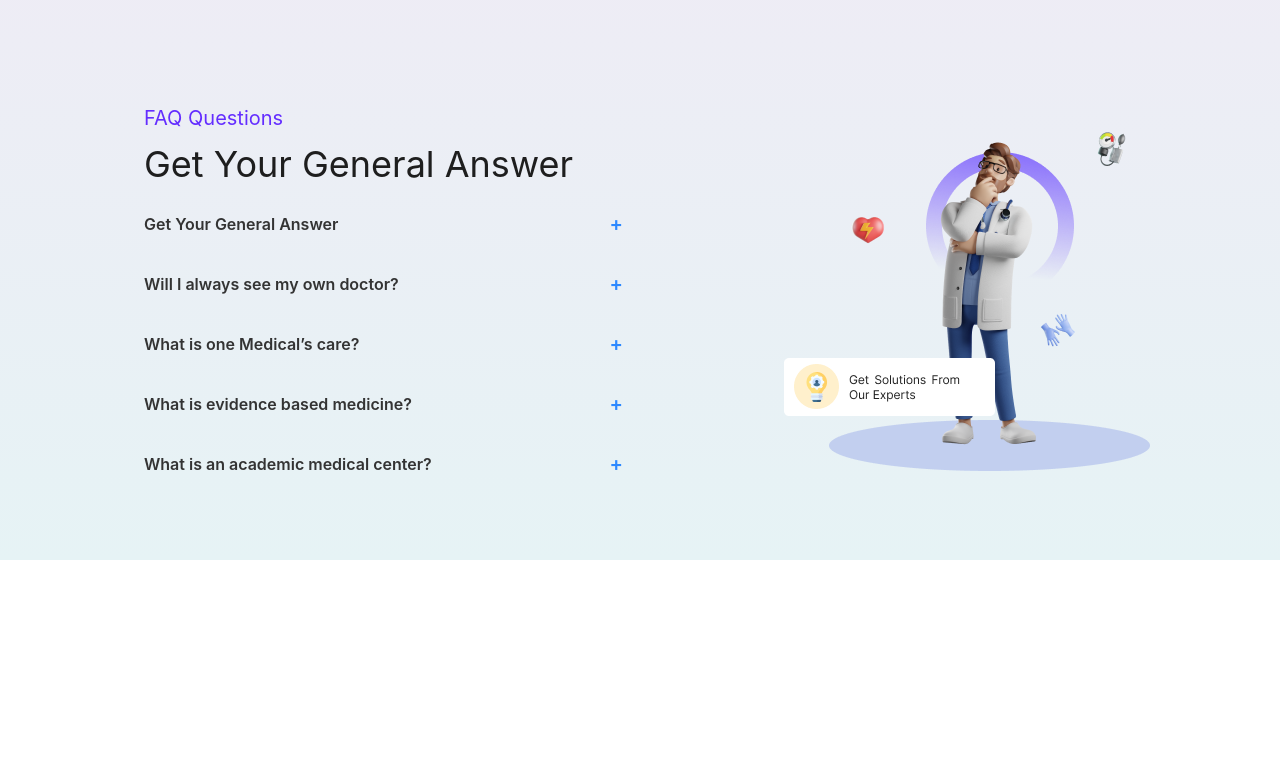
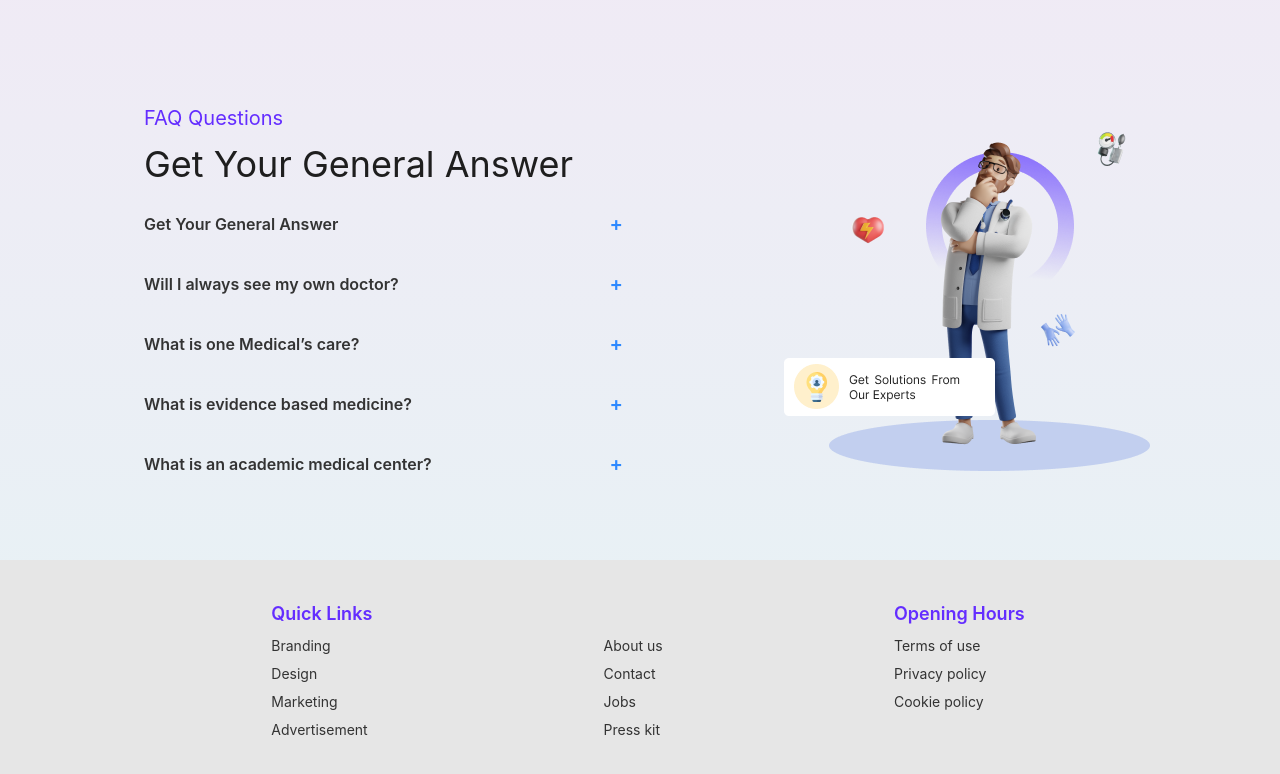
Before and after one commit to checkiamsiam/job-task-health-bondhu-ltd, a React (Create React App) app: page / in a window 1280 px wide. Shown: the part 1670-2444 px from the top of the page. Before the commit the page ends 2230 px from the top, so only its background shows below. Built offline with nearby package versions, Linux system fonts and the light colour scheme.

Commit message:
🚀 footer making start

```diff
--- a/src/components/Footer/Footer.js
+++ b/src/components/Footer/Footer.js
@@ -2,9 +2,31 @@
 
 const Footer = () => {
   return (
-    <div>
+    <footer className="footer p-10 bg-base-200 text-base-content">
+  <div>
 
-    </div>
+  </div>
+  <div>
+    <span className="text-secondary text-lg font-semibold">Quick Links</span>
+    <a className="link link-hover">Branding</a>
+    <a className="link link-hover">Design</a>
+    <a className="link link-hover">Marketing</a>
+    <a className="link link-hover">Advertisement</a>
+  </div>
+  <div>
+    <span className="footer-title"><br /></span>
+    <a className="link link-hover">About us</a>
+    <a className="link link-hover">Contact</a>
+    <a className="link link-hover">Jobs</a>
+    <a className="link link-hover">Press kit</a>
+  </div>
+  <div>
+  <span className="text-secondary text-lg font-semibold">Opening Hours</span>
+    <a className="link link-hover">Terms of use</a>
+    <a className="link link-hover">Privacy policy</a>
+    <a className="link link-hover">Cookie policy</a>
+  </div>
+</footer>
   );
 };
 
--- a/src/pages/Home/Home.js
+++ b/src/pages/Home/Home.js
@@ -4,6 +4,7 @@
 import FAQ from './FAQ/FAQ';
 import HospitalFeature from './HospitalFeature/HospitalFeature';
 import Services from './Services/Services';
+import Testimonial from './Testimonial/Testimonial';
 
 const Home = () => {
   return (
@@ -13,6 +14,7 @@
       <EnsureTreatment></EnsureTreatment>
       <HospitalFeature></HospitalFeature>
       <FAQ></FAQ>
+      <Testimonial></Testimonial>
     </div>
   );
 };
--- /dev/null
+++ b/src/pages/Home/Testimonial/Testimonial.js
@@ -0,0 +1,11 @@
+import React from 'react';
+
+const Testimonial = () => {
+  return (
+    <div>
+
+    </div>
+  );
+};
+
+export default Testimonial;
```
